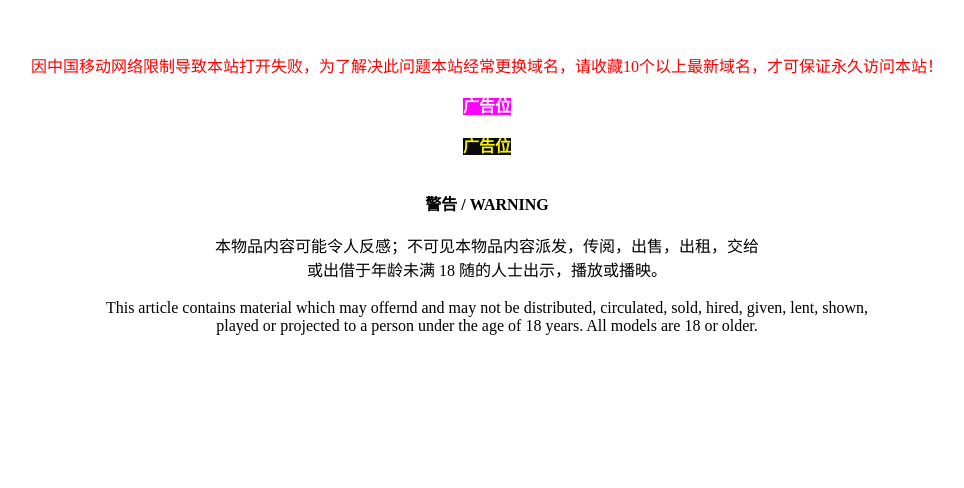
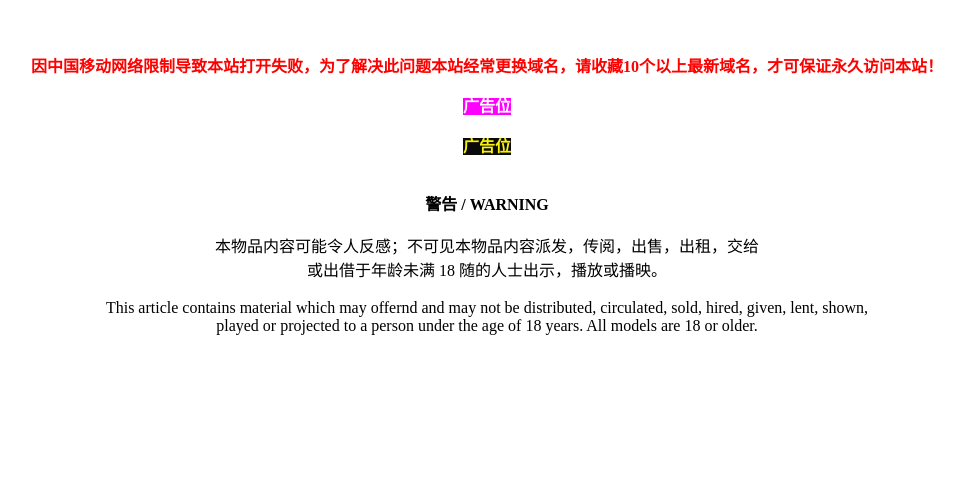
Before and after one commit to dizhiye/nnr, a plain HTML site: page index.html in a window 1280 px wide. Shown: the part 312-800 px from the top of the page, without its empty margins (153-1117 px from the left). Drawn offline with Linux system fonts and the light colour scheme; a script that the page names is missing.

Commit message:
Update index.html

```diff
--- a/index.html
+++ b/index.html
@@ -31,9 +31,8 @@
         <a id="tiaozhuan" href="javascript:void(0);">-- 满 18 岁，请按此 --</a>
     </div>
     <br />
-    <p style="color:#FF0000;">
-        因中国移动网络限制导致本站打开失败，为了解决此问题本站经常更换域名，请收藏10个以上最新域名，才可保证永久访问本站！
-    </p>
+    <p style="color:#FF0000;"><strong>
+因中国移动网络限制导致本站打开失败，为了解决此问题本站经常更换域名，请收藏10个以上最新域名，才可保证永久访问本站！</strong></p>
     <div class="enter_notice">
         <p><a href="http://nnr5.xyz/" target="_blank" textvalue="广告位"><strong><span style="background-color: rgb(255,0,255); color: rgb(255,255,255);">广告位</span></strong></a></p><p><a href="http://nnr5.xyz/" target="_blank" textvalue="广告位"><strong><span style="background-color: #0a0a0a;color: rgb(247, 241, 11);">广告位</span></strong></a></p></div>
     <p>
```
